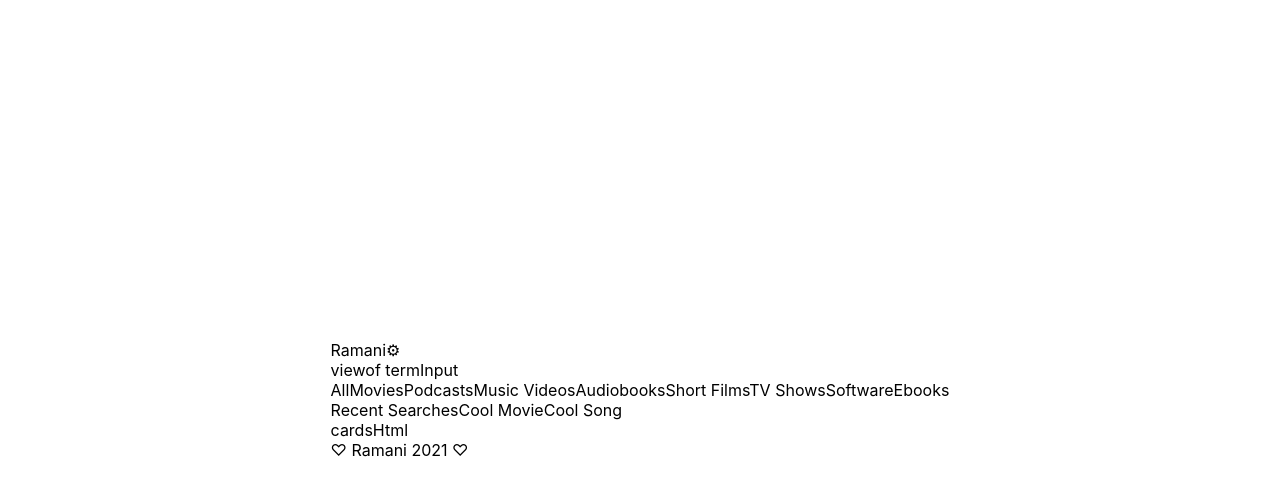
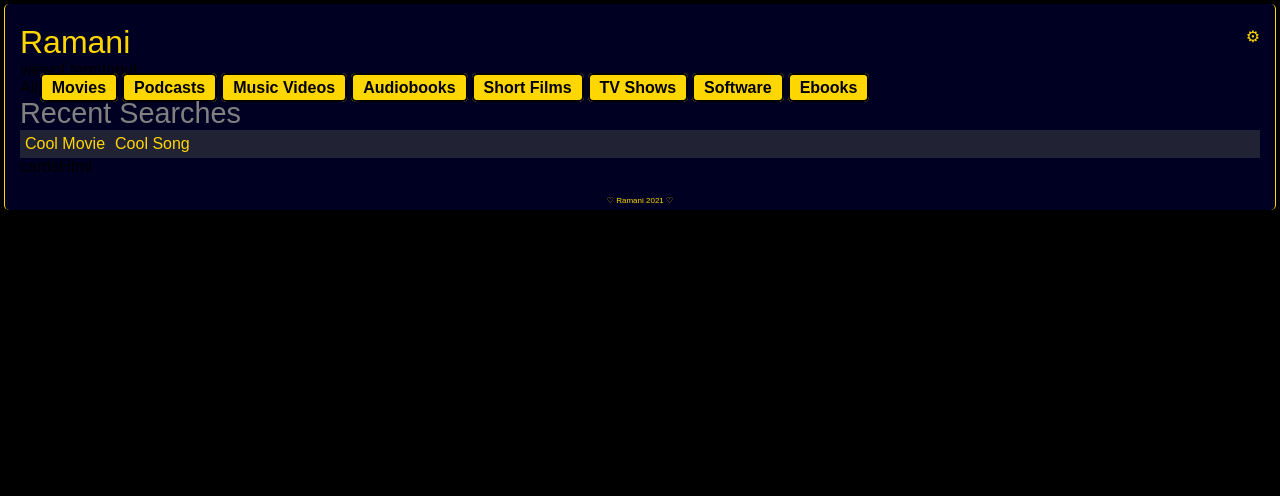
Before and after one commit to israelgonzalezb/ramani-nextjs, a Next.js app: page / in a window 1280 px wide. Shown: the top 496 px of the page. Built offline with nearby package versions, Linux system fonts and the light colour scheme.

Commit message:
Update Home.module.css

```diff
--- a/styles/Home.module.css
+++ b/styles/Home.module.css
@@ -1,121 +1,103 @@
 .container {
   min-height: 100vh;
-  padding: 0 0.5rem;
+  background-color: #000000;
+  padding: 4px;
+}
+ .floatContainer {
+    font-family: sans-serif;
+    background-color: #000022;
+    padding: 20px 15px 5px;
+    border-radius: 5px;
+    border-right: 1px solid gold;
+border-left: 1px solid gold;
+
+  }
+
+  input {
+  -webkit-appearance: none;
+  appearance: none;
+    background: rgba(255,255,255,0.5);
+    color: black;
+  }
+
+  input:focus {
+    background: rgba(255,255,255,0.6);
+    color: gold;
+    font-weight: bold;
+}
+
+  .headerRow {
+    display: flex;
+    justify-content: space-between;
+  }
+
+  .headLogo {
+    font-size: 2rem;
+    color: gold;
+}
+  .headRight {
+  color: gold;
+
+}
+
+  .headProfile {
+    vertical-align: sub;
+  }
+  #mediaButtonsRow {
+    display: flex;
+    flex-direction: row;
+    justify-content: space-between;
+    overflow: auto;
+    margin: 10px auto;
+  }
+  .mediaButton, button {
+    background-color: gold;
+    border-style: solid;
+    border-color: #000000;
+    border-width: 2px;
+    border-radius: 5px;
+    margin: 2px;
+    padding: 4px 10px;
+    font-weight: bold;
+    text-align: center;
+    width: 100%;
+    white-space: nowrap;
+
+  }
+
+  .selectedMediaType {
+    font-weight: bolder;
+    border-width: 1px;
+border-color: white;
+  }
+
+  .recentsRow {
   display: flex;
   flex-direction: column;
-  justify-content: center;
-  align-items: center;
-  height: 100vh;
 }
 
-.main {
-  padding: 5rem 0;
-  flex: 1;
-  display: flex;
-  flex-direction: column;
-  justify-content: center;
-  align-items: center;
+  .recentTermsRow {
+    display: flex;
+    flex-direction: row;
+    justify-content: start;
+    background-color: #222235;
+
+  }
+
+  .term {
+    color: gold;
+
+    margin: 5px;
+}
+  .rowTitle {
+    font-size: 1.8rem;
+    color: grey;
 }
 
-.footer {
-  width: 100%;
-  height: 100px;
-  border-top: 1px solid #eaeaea;
-  display: flex;
-  justify-content: center;
-  align-items: center;
+  .footerRow {
+    display: flex;
+    justify-content: center;
+    margin-top: 20px;
+    color: gold;
+    font-size: 0.5rem;
 }
-
-.footer a {
-  display: flex;
-  justify-content: center;
-  align-items: center;
-  flex-grow: 1;
-}
-
-.title a {
-  color: #0070f3;
-  text-decoration: none;
-}
-
-.title a:hover,
-.title a:focus,
-.title a:active {
-  text-decoration: underline;
-}
-
-.title {
-  margin: 0;
-  line-height: 1.15;
-  font-size: 4rem;
-}
-
-.title,
-.description {
-  text-align: center;
-}
-
-.description {
-  line-height: 1.5;
-  font-size: 1.5rem;
-}
-
-.code {
-  background: #fafafa;
-  border-radius: 5px;
-  padding: 0.75rem;
-  font-size: 1.1rem;
-  font-family: Menlo, Monaco, Lucida Console, Liberation Mono, DejaVu Sans Mono,
-    Bitstream Vera Sans Mono, Courier New, monospace;
-}
-
-.grid {
-  display: flex;
-  align-items: center;
-  justify-content: center;
-  flex-wrap: wrap;
-  max-width: 800px;
-  margin-top: 3rem;
-}
-
-.card {
-  margin: 1rem;
-  padding: 1.5rem;
-  text-align: left;
-  color: inherit;
-  text-decoration: none;
-  border: 1px solid #eaeaea;
-  border-radius: 10px;
-  transition: color 0.15s ease, border-color 0.15s ease;
-  width: 45%;
-}
-
-.card:hover,
-.card:focus,
-.card:active {
-  color: #0070f3;
-  border-color: #0070f3;
-}
-
-.card h2 {
-  margin: 0 0 1rem 0;
-  font-size: 1.5rem;
-}
-
-.card p {
-  margin: 0;
-  font-size: 1.25rem;
-  line-height: 1.5;
-}
-
-.logo {
-  height: 1em;
-  margin-left: 0.5rem;
-}
-
-@media (max-width: 600px) {
-  .grid {
-    width: 100%;
-    flex-direction: column;
-  }
-}
```
